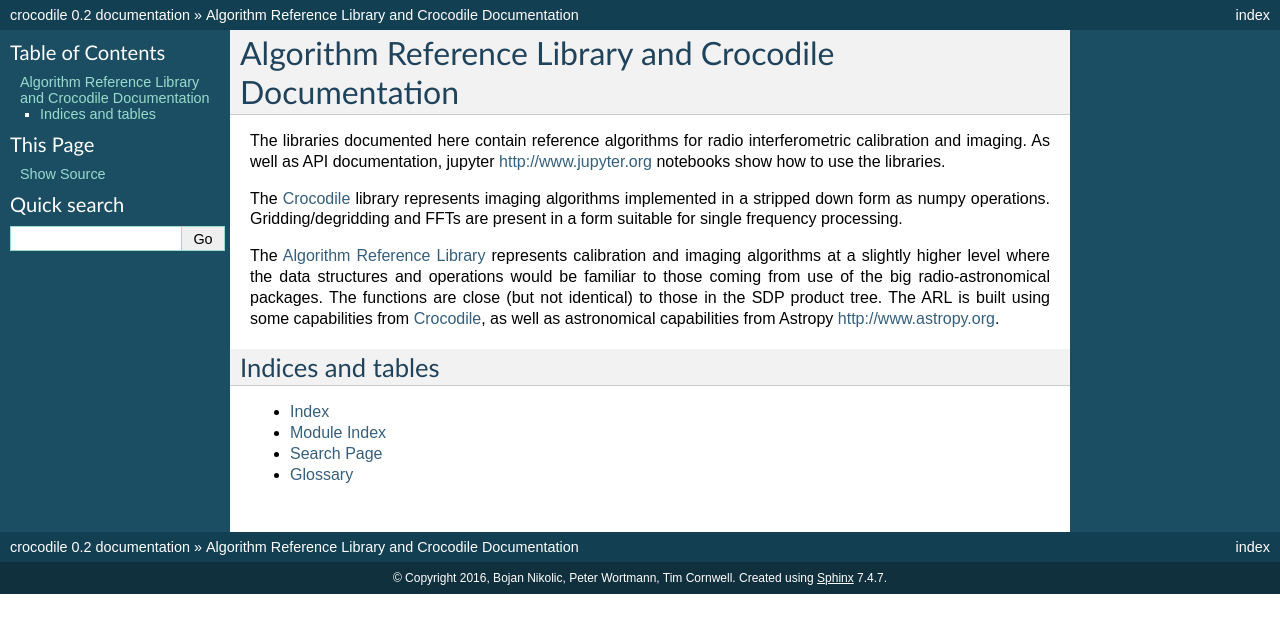
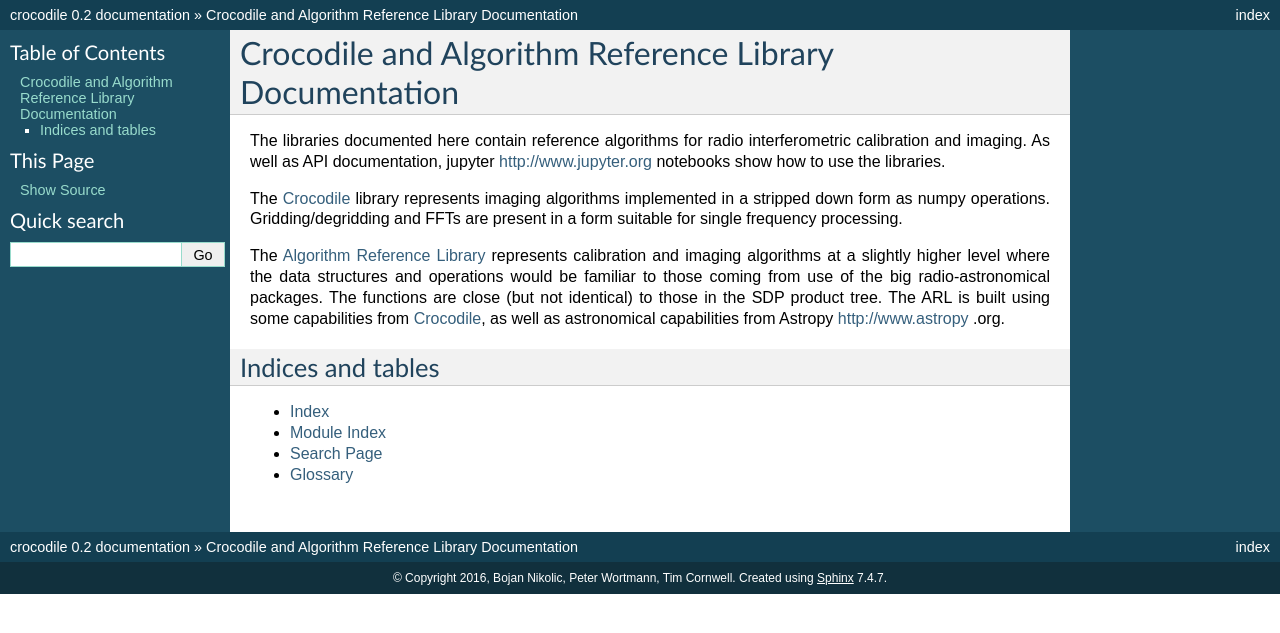
Before and after one commit to telegraphic/ska-sdp-datamodels, a Sphinx documentation site: the page built from docs/index.rst, in a window 1280 px wide. Shown: the top 633 px of the page. Built offline with Sphinx 7.4.7, drawn with Linux system fonts in a browser that asks for light colours; pages that are not in the unit, such as notebooks, are missing from menus; some of the changed lines change nothing that is shown.

Commit message:
More RTD cleanup

```diff
--- a/docs/index.rst
+++ b/docs/index.rst
@@ -1,20 +1,19 @@
 .. Documentation master
 
-:index:`Algorithm Reference Library and Crocodile Documentation`
+:index:`Crocodile and Algorithm Reference Library Documentation`
 ****************************************************************
 
 The libraries documented here contain reference algorithms for radio interferometric calibration and imaging. As well as
 API documentation, jupyter http://www.jupyter.org notebooks show how to use the libraries.
 
-The :doc:`Crocodile<crocodile>` library represents imaging algorithms implemented in a stripped down form as numpy
+The :doc:`Crocodile<crocodilelib>` library represents imaging algorithms implemented in a stripped down form as numpy
 operations. Gridding/degridding and FFTs are present in a form suitable for single frequency processing.
 
-
-The :doc:`Algorithm Reference Library<arl>` represents calibration and imaging algorithms at a slightly higher level
+The :doc:`Algorithm Reference Library<arllib>` represents calibration and imaging algorithms at a slightly higher level
 where the data structures and operations would be familiar to those coming from use of the big radio-astronomical
 packages. The functions are close (but not identical) to those in the SDP product tree. The ARL is built using some
-capabilities from :doc:`Crocodile<crocodile>`, as well as astronomical capabilities from Astropy http://www.astropy.org.
-
+capabilities from :doc:`Crocodile<crocodilelib>`, as well as astronomical capabilities from Astropy http://www.astropy
+.org.
 
 
 Indices and tables
```
Also changed, not shown: docs/Simulation_diagram.png (deleted), docs/arllib.rst (renamed from docs/arl.rst), docs/crocodilelib.rst (renamed from docs/crocodile.rst).
